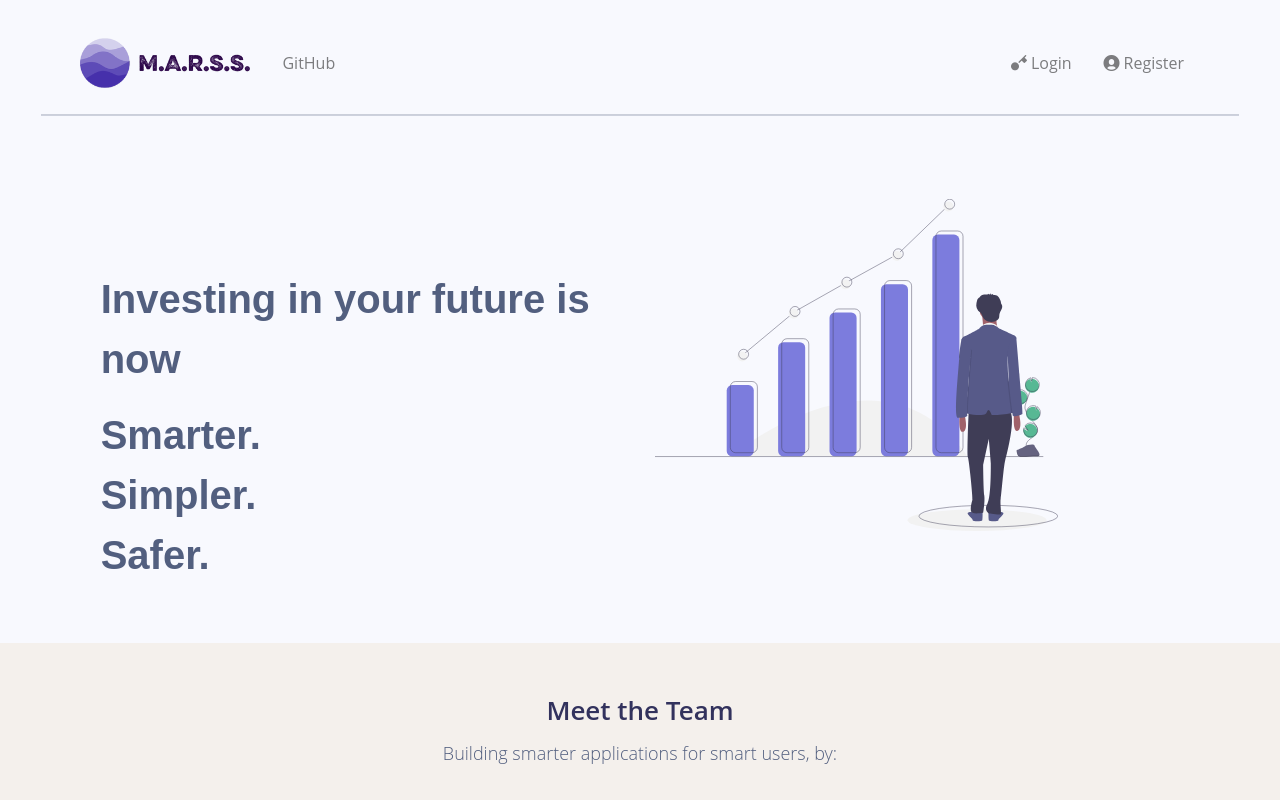
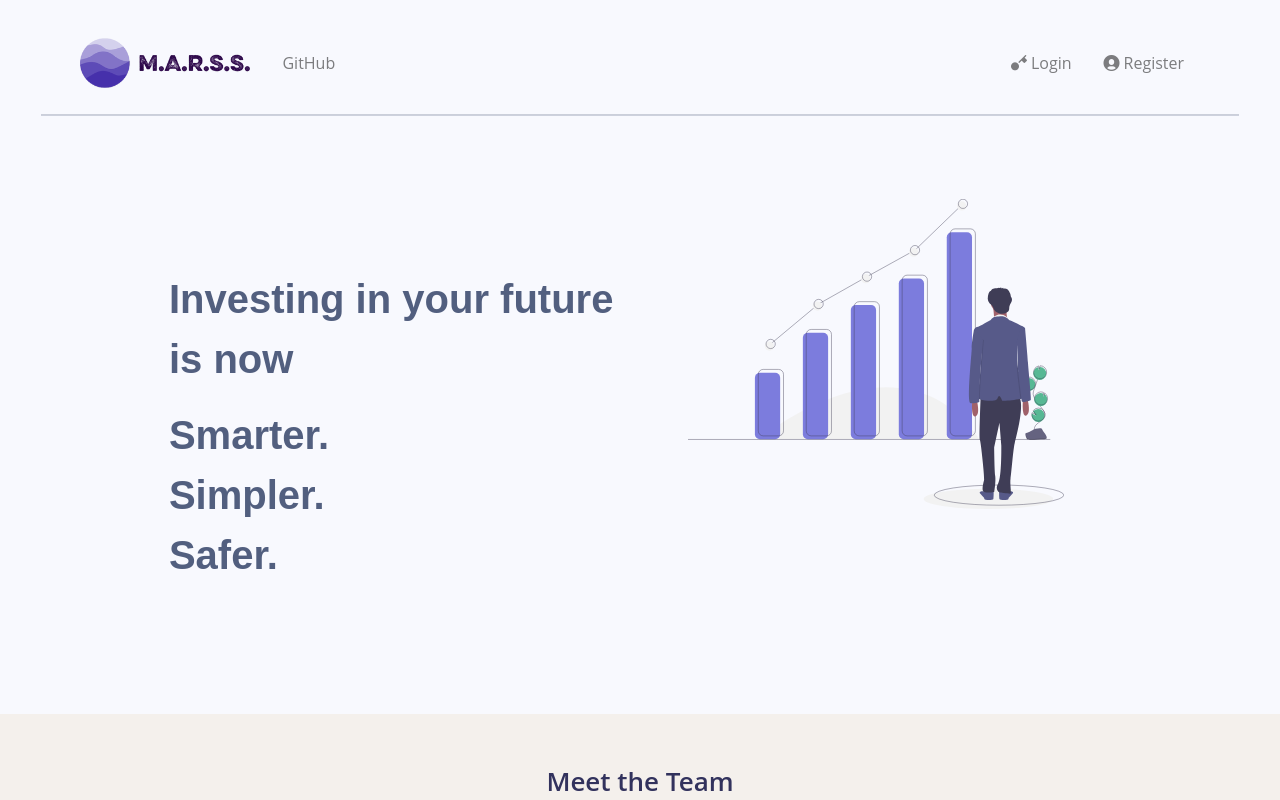
Before and after one commit to ShambhaviSarin/Order_Matching, a React (Create React App) app in the folder frontend/: page / in a window 1280 px wide. Shown: the top 800 px of the page. Built offline with nearby package versions, Linux system fonts and the light colour scheme.

Commit message:
frontend edit

```diff
--- a/frontend/src/Animation.jsx
+++ b/frontend/src/Animation.jsx
@@ -7,7 +7,7 @@ const Animation = () => {
         <>
             <section id="header" className="d-flex align-items-center">
                 <div className="container-fluid nav_bg">
-                    <div className="row" style={{ marginTop: '15%', marginBottom:'5%'}}>
+                    <div className="row" style={{ marginTop: '15%', marginBottom:'12%', marginLeft:'5%'}}>
                         <div className="col-10 mx-auto">
                             <div className="row">
                                 <div className="col-md-6 pt-lg-50 order-lg-1">
```
